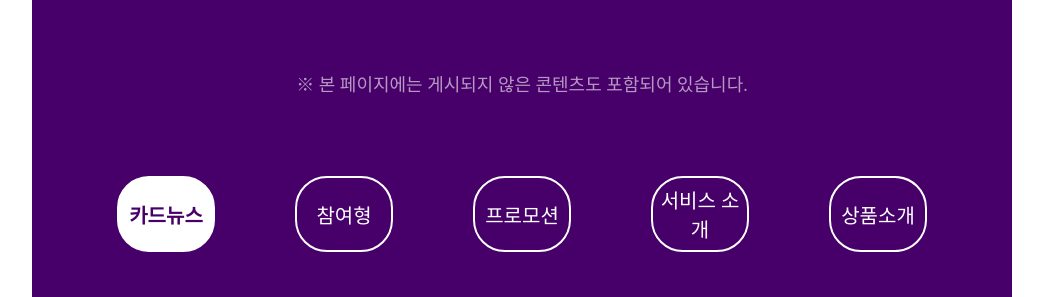
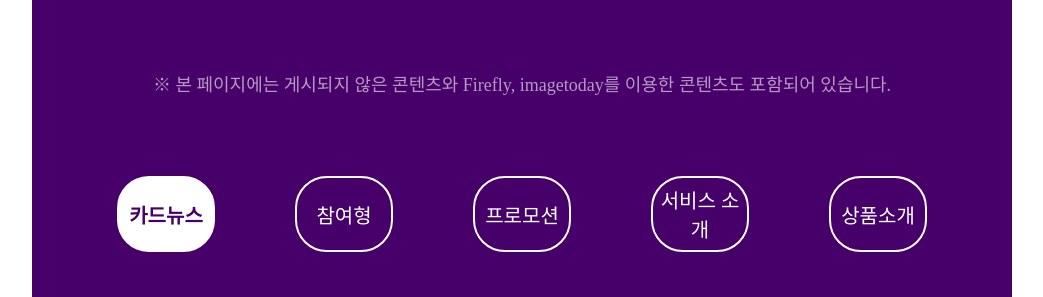
Before and after one commit to YunJi3144/2025portfolio, a plain HTML site: page sub_02.sns.html in a window 1280 px wide. Shown: the part 745-1042 px from the top of the page, without its empty margins (118-1161 px from the left). Drawn offline with nearby package versions, Linux system fonts and the light colour scheme; grey boxes are pictures that could not be loaded; some icons are missing.

Commit message:
이미지 수정

```diff
--- a/sub_02.sns.html
+++ b/sub_02.sns.html
@@ -143,7 +143,7 @@
       <img src="./img/sns_02.svg" alt="든든스낵 인스타그램 디자인">
       <div class="sns_gallery">
          <div class="txt_con">
-            <p>※ 본 페이지에는 게시되지 않은 콘텐츠도 포함되어 있습니다.</p>
+            <p>※ 본 페이지에는 게시되지 않은 콘텐츠와 Firefly, imagetoday를 이용한 콘텐츠도 포함되어 있습니다.</p>
          </div>
 
          <div class="tabs">
```
